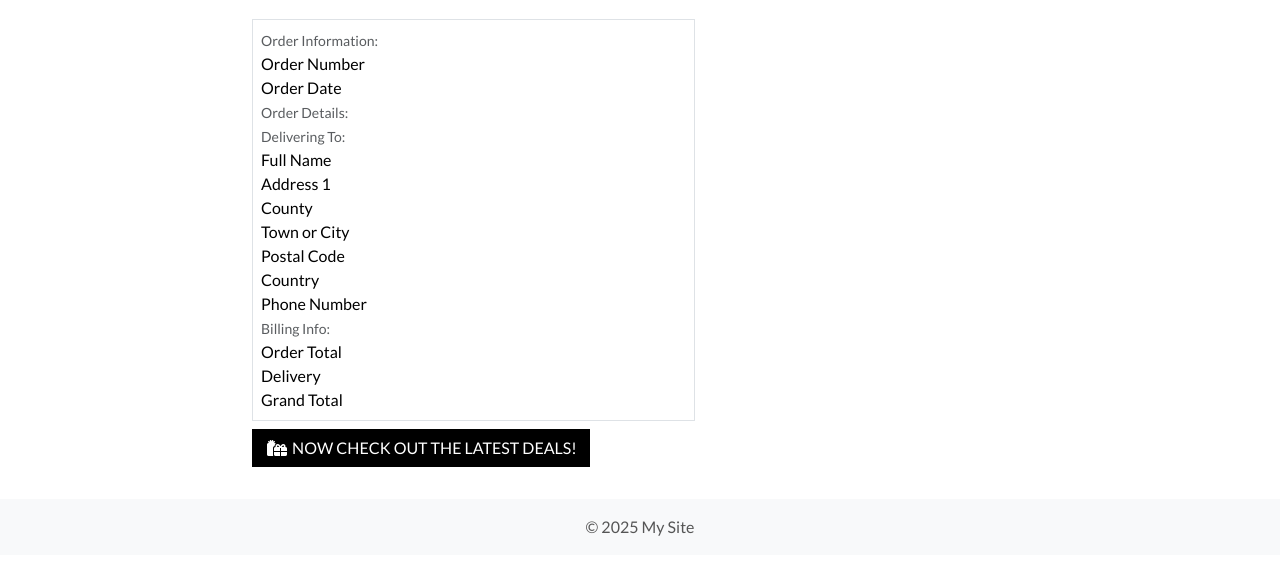
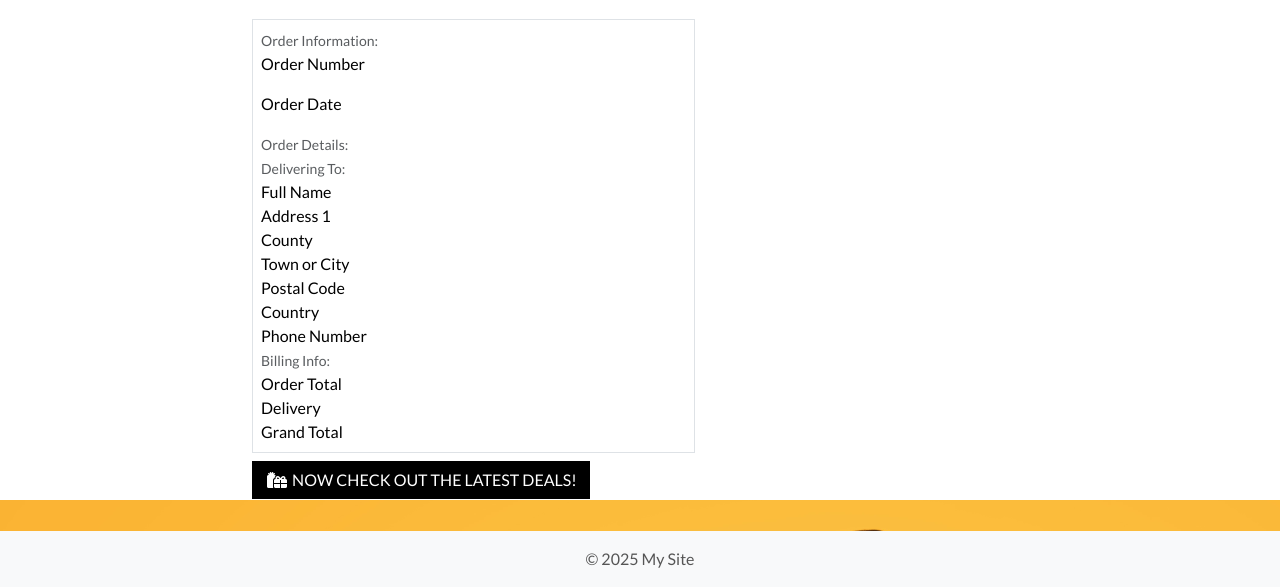
Before and after one commit to SamBailey6194/boutique_ado_v1, a Django app: template checkout/templates/checkout/checkout_success.html in a window 1280 px wide. Shown: the part 300-887 px from the top of the page. Before the commit the page ends 836 px from the top, so only its background shows below. Run offline with Django 5.2, Linux system fonts and the light colour scheme; the template is opened without the code that fills it, so the values that code supplies are empty; some libraries are stand-ins or nearby versions.

Commit message:
Styling to checkout_success.html

```diff
--- a/checkout/templates/checkout/checkout_success.html
+++ b/checkout/templates/checkout/checkout_success.html
@@ -33,18 +33,18 @@
                         </div>
                     </div>
                     <div class="row">
-                        <div class="col-12 col-md-4">
+                        <div class="col-12 col-md-8">
                             <p class="mb-0 text-black font-weight-bold">Order Number</p>
                         </div>
-                        <div class="col-12 col-md-4 text-md-right">
+                        <div class="col-12 col-md-8 text-md-right">
                             <p>{{ order.order_number }}</p>
                         </div>
                     </div>
                     <div class="row">
-                        <div class="col-12 col-md-4">
+                        <div class="col-12 col-md-8">
                             <p class="mb-0 text-black font-weight-bold">Order Date</p>
                         </div>
-                        <div class="col-12 col-md-4 text-md-right">
+                        <div class="col-12 col-md-8 text-md-right">
                             <p>{{ order.date }}</p>
                         </div>
                     </div>
@@ -56,14 +56,14 @@
                     </div>
                     {% for item in order.lineitems.all %}
                         <div class="row">
-                            <div class="col-12 col-md-4">
+                            <div class="col-12 col-md-8">
                                 <p class="mb-0 text-black font-weight-bold">
                                     {{ item.product.name }}
                                     {% if item.product.has_sizes %}
                                         - Size {{ item.size|upper }}
                                     {% endif %}</p>
                             </div>
-                            <div class="col-12 col-md-4 text-md-right">
+                            <div class="col-12 col-md-8 text-md-right">
                                 <p class="small mb-0">{{ item.quantity }} @ £{{ item.product.price }} each</p>
                             </div>
                         </div>
@@ -75,74 +75,74 @@
                         </div>
                     </div>
                     <div class="row">
-                        <div class="col-12 col-md-4">
+                        <div class="col-12 col-md-8">
                             <p class="mb-0 text-black font-weight-bold">Full Name</p>
                         </div>
-                        <div class="col-12 col-md-4 text-md-right">
+                        <div class="col-12 col-md-8 text-md-right">
                             <p class="mb-0">{{ order.full_name }}</p>
                         </div>
                     </div>
 
                     <div class="row">
-                        <div class="col-12 col-md-4">
+                        <div class="col-12 col-md-8">
                             <p class="mb-0 text-black font-weight-bold">Address 1</p>
                         </div>
-                        <div class="col-12 col-md-4 text-md-right">
+                        <div class="col-12 col-md-8 text-md-right">
                             <p class="mb-0">{{ order.street_address1 }}</p>
                         </div>
                     </div>
                     {% if order.street_address2 %}
                         <div class="row">
-                            <div class="col-12 col-md-4">
+                            <div class="col-12 col-md-8">
                                 <p class="mb-0 text-black font-weight-bold">Address 2</p>
                             </div>
-                            <div class="col-12 col-md-4 text-md-right">
+                            <div class="col-12 col-md-8 text-md-right">
                                 <p class="mb-0">{{ order.street_address2 }}</p>
                             </div>
                         </div>
                     {% endif %}
 
                     <div class="row">
-                        <div class="col-12 col-md-4">
+                        <div class="col-12 col-md-8">
                             <p class="mb-0 text-black font-weight-bold">County</p>
                         </div>
-                        <div class="col-12 col-md-4 text-md-right">
+                        <div class="col-12 col-md-8 text-md-right">
                             <p class="mb-0">{{ order.county }}</p>
                         </div>
                     </div>
 
                     <div class="row">
-                        <div class="col-12 col-md-4">
+                        <div class="col-12 col-md-8">
                             <p class="mb-0 text-black font-weight-bold">Town or City</p>
                         </div>
-                        <div class="col-12 col-md-4 text-md-right">
+                        <div class="col-12 col-md-8 text-md-right">
                             <p class="mb-0">{{ order.town_or_city }}</p>
                         </div>
                     </div>
 
                     <div class="row">
-                        <div class="col-12 col-md-4">
+                        <div class="col-12 col-md-8">
                             <p class="mb-0 text-black font-weight-bold">Postal Code</p>
                         </div>
-                        <div class="col-12 col-md-4 text-md-right">
+                        <div class="col-12 col-md-8 text-md-right">
                             <p class="mb-0">{{ order.postcode }}</p>
                         </div>
                     </div>
 
                     <div class="row">
-                        <div class="col-12 col-md-4">
+                        <div class="col-12 col-md-8">
                             <p class="mb-0 text-black font-weight-bold">Country</p>
                         </div>
-                        <div class="col-12 col-md-4 text-md-right">
+                        <div class="col-12 col-md-8 text-md-right">
                             <p class="mb-0">{{ order.country }}</p>
                         </div>
                     </div>
 
                     <div class="row">
-                        <div class="col-12 col-md-4">
+                        <div class="col-12 col-md-8">
                             <p class="mb-0 text-black font-weight-bold">Phone Number</p>
                         </div>
-                        <div class="col-12 col-md-4 text-md-right">
+                        <div class="col-12 col-md-8 text-md-right">
                             <p class="mb-0">{{ order.phone_number }}</p>
                         </div>
                     </div>
@@ -153,28 +153,28 @@
                         </div>
                     </div>
                     <div class="row">
-                        <div class="col-12 col-md-4">
+                        <div class="col-12 col-md-8">
                             <p class="mb-0 text-black font-weight-bold">Order Total</p>
                         </div>
-                        <div class="col-12 col-md-4 text-md-right">
+                        <div class="col-12 col-md-8 text-md-right">
                             <p class="mb-0">{{ order.order_total }}</p>
                         </div>
                     </div>
 
                     <div class="row">
-                        <div class="col-12 col-md-4">
+                        <div class="col-12 col-md-8">
                             <p class="mb-0 text-black font-weight-bold">Delivery</p>
                         </div>
-                        <div class="col-12 col-md-4 text-md-right">
+                        <div class="col-12 col-md-8 text-md-right">
                             <p class="mb-0">{{ order.delivery_cost }}</p>
                         </div>
                     </div>
 
                     <div class="row">
-                        <div class="col-12 col-md-4">
+                        <div class="col-12 col-md-8">
                             <p class="mb-0 text-black font-weight-bold">Grand Total</p>
                         </div>
-                        <div class="col-12 col-md-4 text-md-right">
+                        <div class="col-12 col-md-8 text-md-right">
                             <p class="mb-0">{{ order.grand_total }}</p>
                         </div>
                     </div>
```
